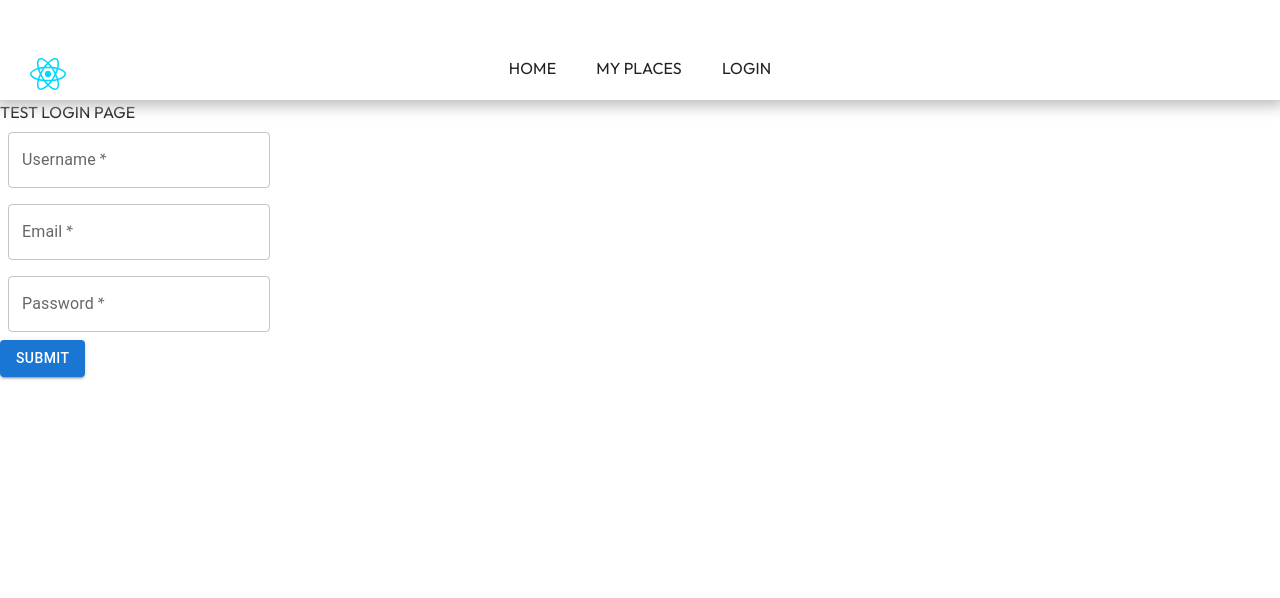
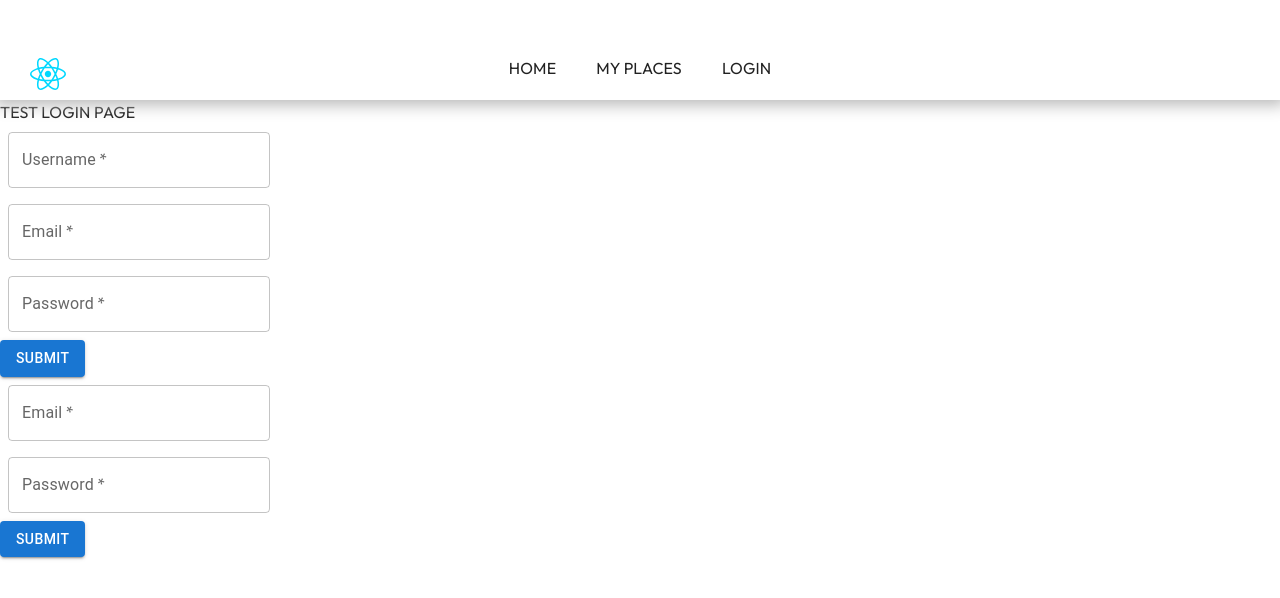
Before and after one commit to Sergrojas29/Trip-Buddy, a React (Vite) app in the folder client/: page /login in a window 1280 px wide. Shown: the top 598 px of the page. Built offline with nearby package versions, Linux system fonts and the light colour scheme.

Commit message:
added login form to page

```diff
--- a/client/src/pages/LoginPage.jsx
+++ b/client/src/pages/LoginPage.jsx
@@ -1,17 +1,16 @@
-import React from 'react'
+import React from 'react';
 import { useState, useEffect } from 'react';
-import SignupForm from '../components/SignupForm'
-// import LoginForm from '../components/LoginForm';
+import SignupForm from '../components/SignupForm';
+import LoginForm from '../components/LoginForm';
 
 function LoginPage() {
-    return (
-        <>
-            <div >TEST LOGIN PAGE</div>
-            <SignupForm/>
-            {/* <LoginForm/> */}
-        </>
-
-    )
+  return (
+    <>
+      <div>TEST LOGIN PAGE</div>
+      <SignupForm />
+      <LoginForm />
+    </>
+  );
 }
 
-export default LoginPage
+export default LoginPage;
```
Also changed, not shown: client/src/components/LoginForm.jsx (+4 -4 lines).
